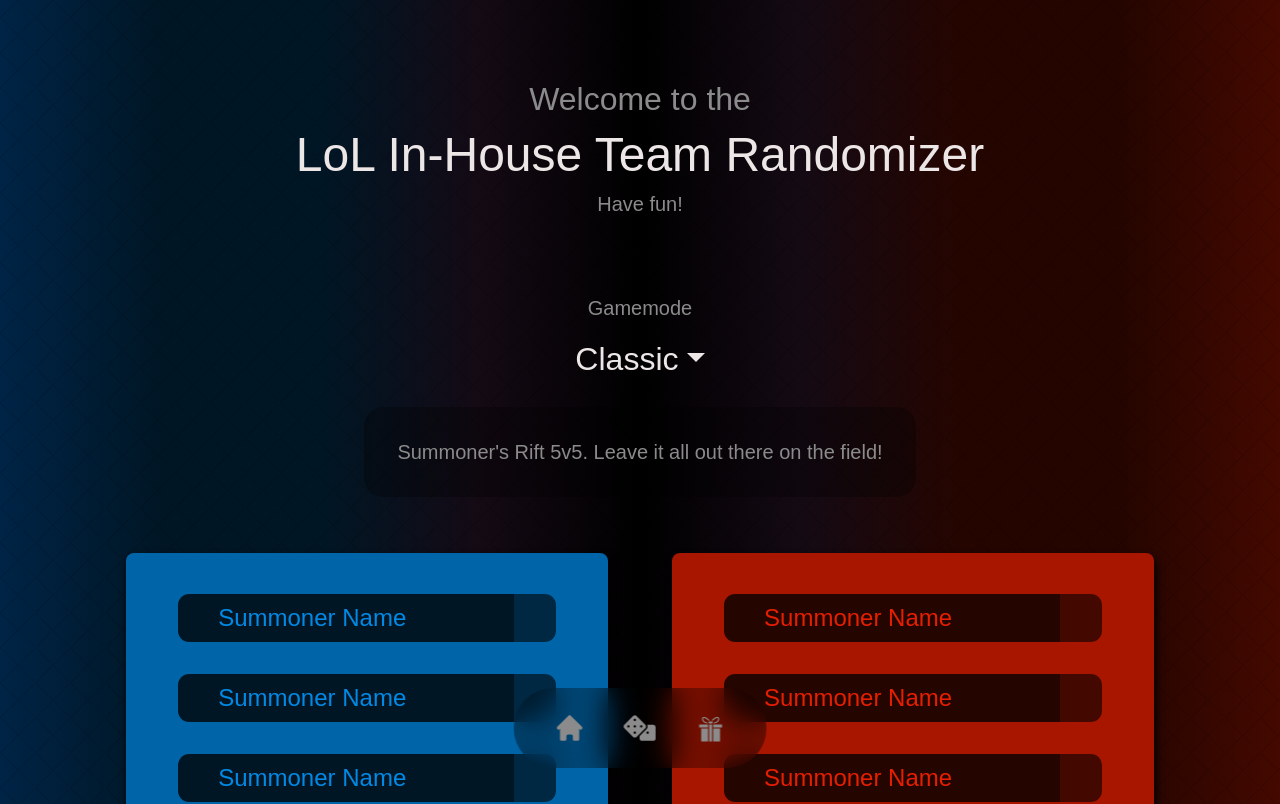
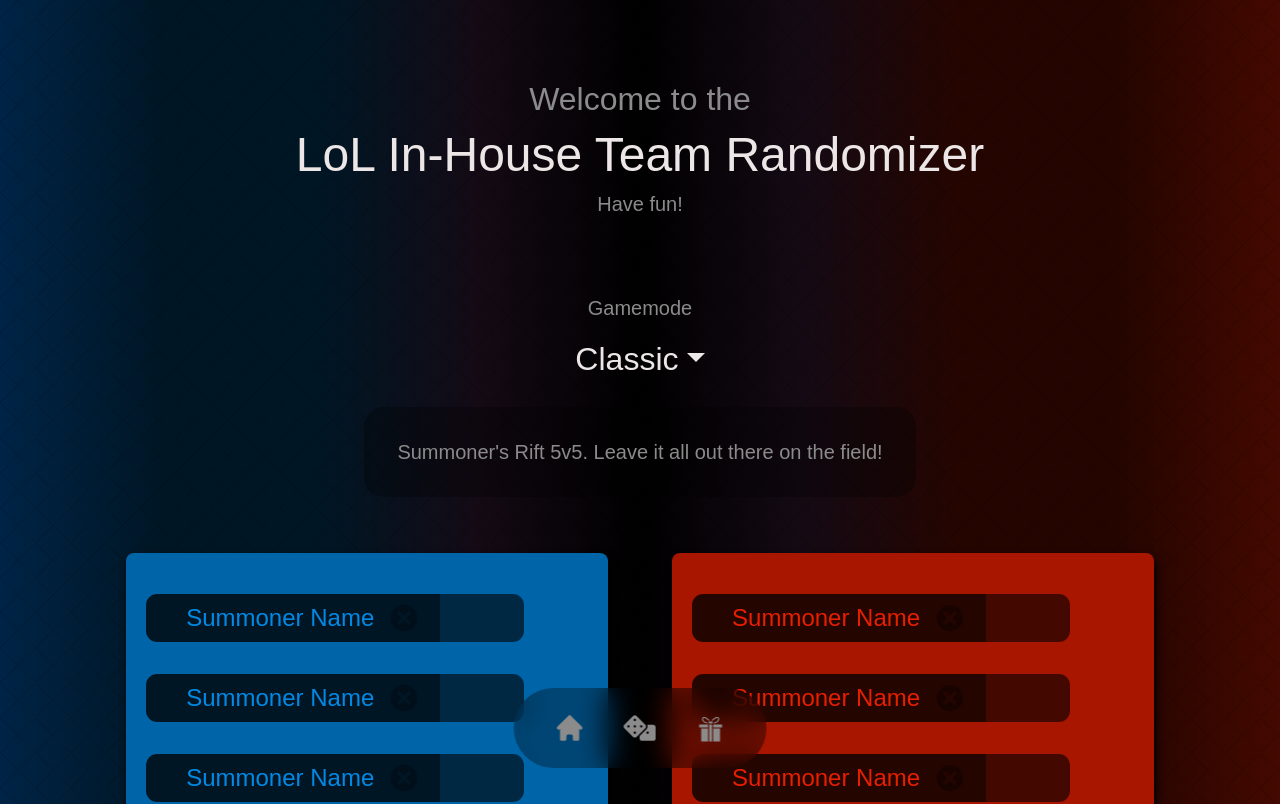
Before and after one commit to AaronTran206/LoLTeamRandomizer, a React app: page / in a window 1280 px wide. Shown: the top 804 px of the page. Built offline with nearby package versions, Linux system fonts and the light colour scheme; a web font is replaced by a local one.

Commit message:
delete text button added

```diff
--- a/src/nav/nav.tsx
+++ b/src/nav/nav.tsx
@@ -60,7 +60,12 @@
   {
     id: 11,
     name: `Arm Day`,
-    rules: `After every death, you must do 15 pushups. Max is 60 pushups in one game. You cannot start playing again until you finish your pushups.`,
+    rules: `After every death, you must do 10 pushups. Max is 50 pushups in one game. You cannot start playing again until you finish your pushups.`,
+  },
+  {
+    id: 12,
+    name: `Ab Day`,
+    rules: `After every death, you must do 15 situps. Max is 75 situps in one game. You cannot start playing again until you finish your pushups.`,
   },
 ]
 
--- a/src/player/Player.tsx
+++ b/src/player/Player.tsx
@@ -2,6 +2,8 @@
 import { useDrag, useDrop } from "react-dnd"
 import { useDispatch, useSelector } from "react-redux"
 import { setPlayerTextSlice } from "../slices/teamSlice"
+import { TiDelete } from "react-icons/ti"
+import "./player.scss"
 
 const Player: React.FC<{
   text: string
@@ -58,7 +60,7 @@
           opacity: isDragging ? 0.4 : 1,
           border: isDragging || isOver ? "1px solid white" : "0px",
         }}
-        className="col-8"
+        className="col-7"
         onChange={(e) =>
           dispatch(setPlayerTextSlice({ id: id, text: e.target.value }))
         }
@@ -66,7 +68,14 @@
         placeholder={"Summoner Name"}
         ref={dragRef}
       ></input>
-      <div className="col-1 nerf-icon"></div>
+      <div className="col-2 nerf-icon"></div>
+
+      <TiDelete
+        className={"delete-icon"}
+        onClick={() => {
+          dispatch(setPlayerTextSlice({ id: id, text: "" }))
+        }}
+      />
     </li>
   )
 }
--- /dev/null
+++ b/src/player/player.scss
@@ -0,0 +1,18 @@
+@import "../app/variables";
+
+.delete-icon {
+  width: fit-content;
+  height: fit-content;
+  position: relative;
+  right: 9.5rem;
+  color: $color-dark-transparent;
+  font-size: 2.5rem;
+  transition: $transition;
+  background-clip: content-box;
+  -webkit-background-clip: content-box;
+
+  &:hover {
+    color: $color-light;
+    cursor: pointer;
+  }
+}
```
Also changed, not shown: 3 other files (tests, documents, lock files or other folders).
